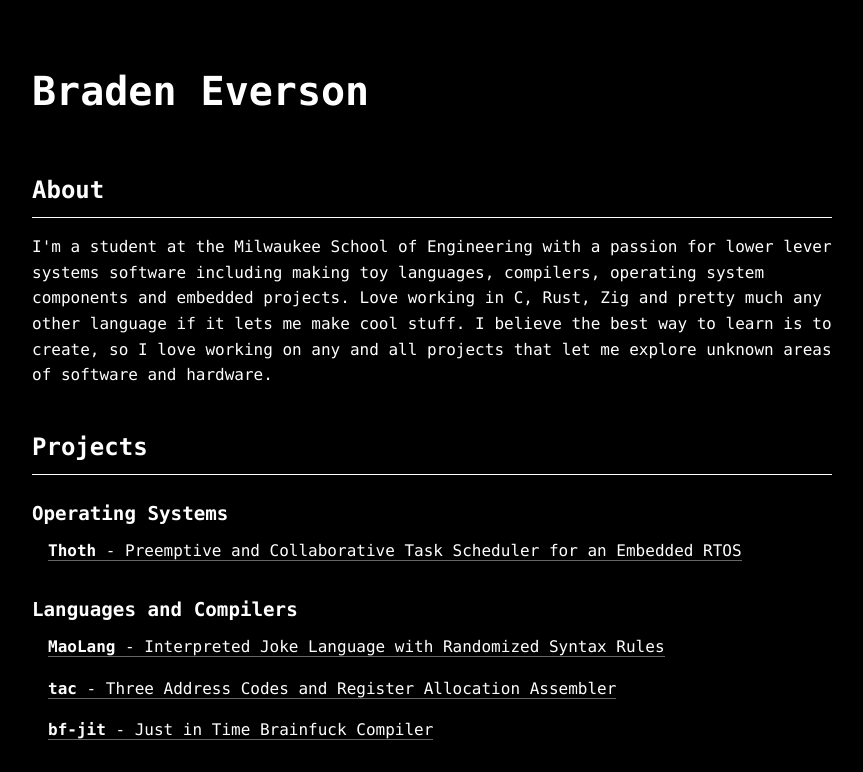
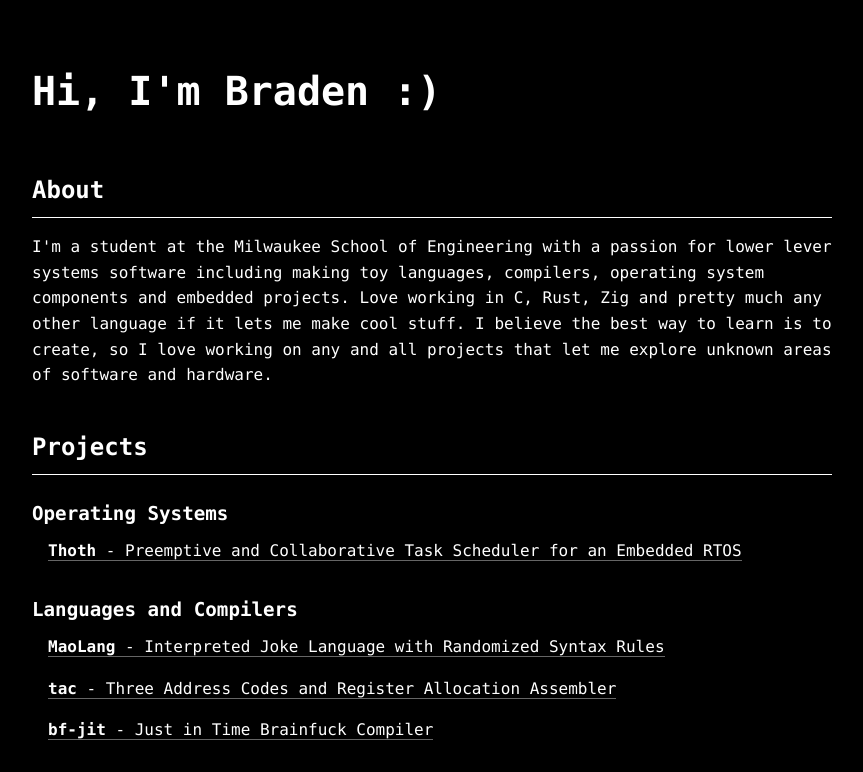
Before and after one commit to BradenEverson/bradeneverson.github.io, a plain HTML site: page index.html in a window 1280 px wide. Shown: the top 772 px of the page, without its empty margins (208-1071 px from the left). Drawn offline with Linux system fonts and the light colour scheme.

Commit message:
Update title

```diff
--- a/index.html
+++ b/index.html
@@ -9,7 +9,7 @@
 
     <body>
         <header>
-            <h1>Braden Everson</h1>
+            <h1>Hi, I'm Braden :)</h1>
         </header>
 
         <section id="about">
```
